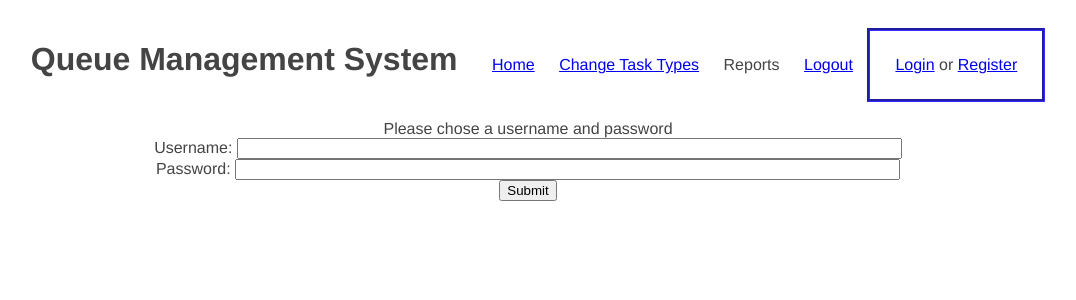
After one commit to AndreasThinks/FlaskQueueManager, a Flask app: page /register in a window 1280 px wide. The commit adds this page. Shown: the top 300 px of the page, without its empty margins (112-1188 px from the left). Run offline with Flask 2, Linux system fonts and the light colour scheme.

Commit message:
bugfixes

```diff
--- a/app/templates/base.html
+++ b/app/templates/base.html
@@ -13,7 +13,8 @@
     <p><a href={{url_for('logout')}}>Logout</a></p>
     <div id="user_box">{% if anonymous==False %}Current User: {{current_user.id}}
     {% else %}
-    <a href={{url_for('login')}}>Login</a>
+    <a href={{url_for('login')}}>Login</a> or <a href={{url_for('register')}}>Register</a>
+
     {% endif %}</div>
 </div>
 
--- /dev/null
+++ b/app/templates/register.html
@@ -0,0 +1,13 @@
+{% extends "base.html" %}
+{% block content %}
+
+        Please chose a username and password
+<form method="POST" name="LoginForm">
+
+       Username: {{form.username(size=80)}}<br>
+       Password: {{form.password(size=80)}}<br>
+
+    <input type="submit" value="Submit">
+</form>
+
+{% endblock %}
--- a/app/views.py
+++ b/app/views.py
@@ -20,10 +20,23 @@ def logout():
     logout_user()
     return redirect('/index')
 
+@app.route("/register", methods=["GET", "POST"])
+def register():
+    form = LoginForm()
+    if form.validate_on_submit():
+        username = form.username.data
+        password = form.password.data
+        user = User(id=username, password=password)
+        db.session.add(user)
+        db.session.commit()
+        flash("New User Registered")
+        return redirect(url_for('index'))
+    return render_template("register.html", form=form)
+
 @app.route("/login", methods=["GET", "POST"])
 def login():
-    user = { 'nickname': 'Dan'}  # fake user
     form = LoginForm()
+    user = flask_login.current_user
     if form.validate_on_submit():
         username = form.username.data
         password = form.password.data
```
